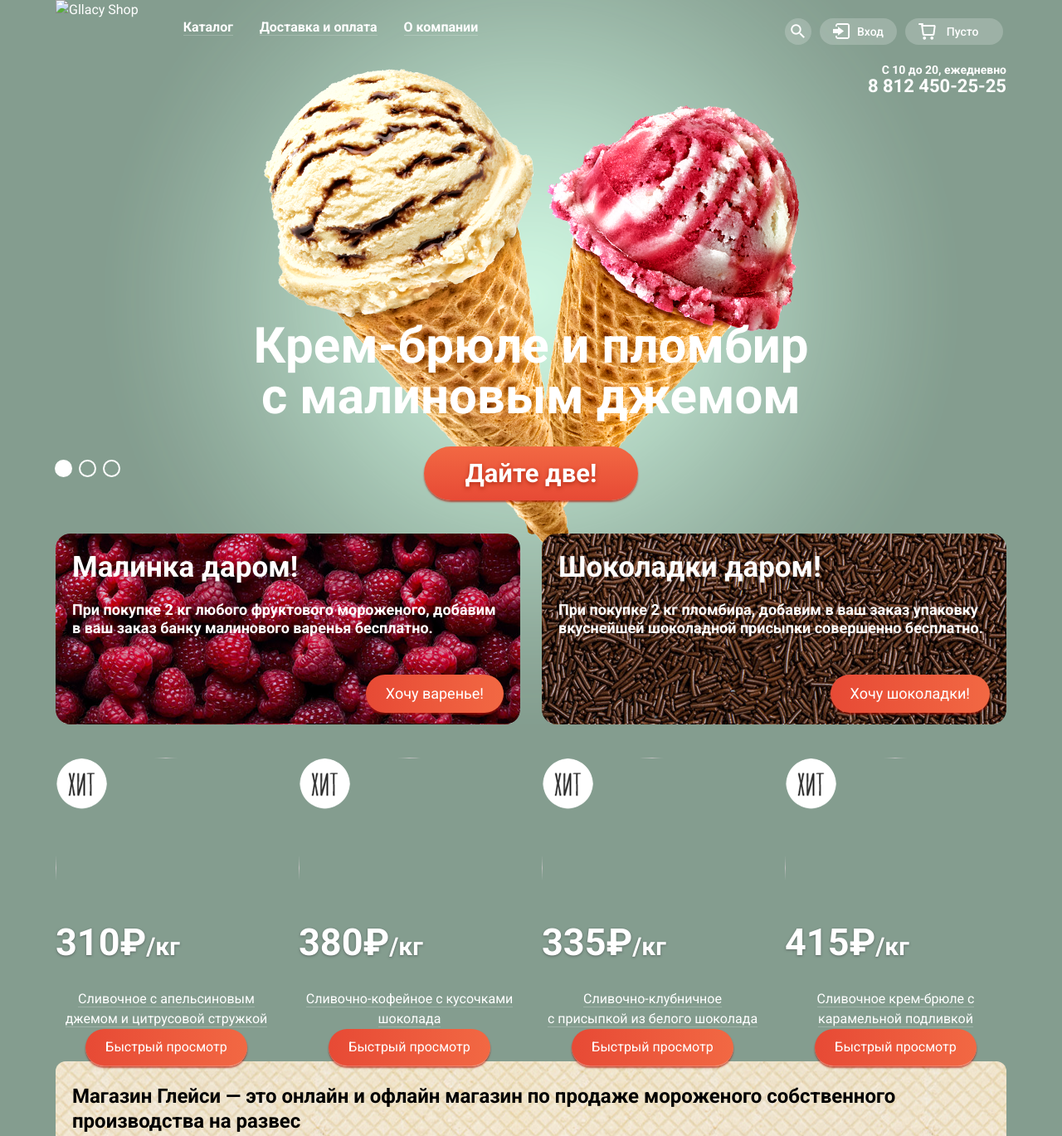
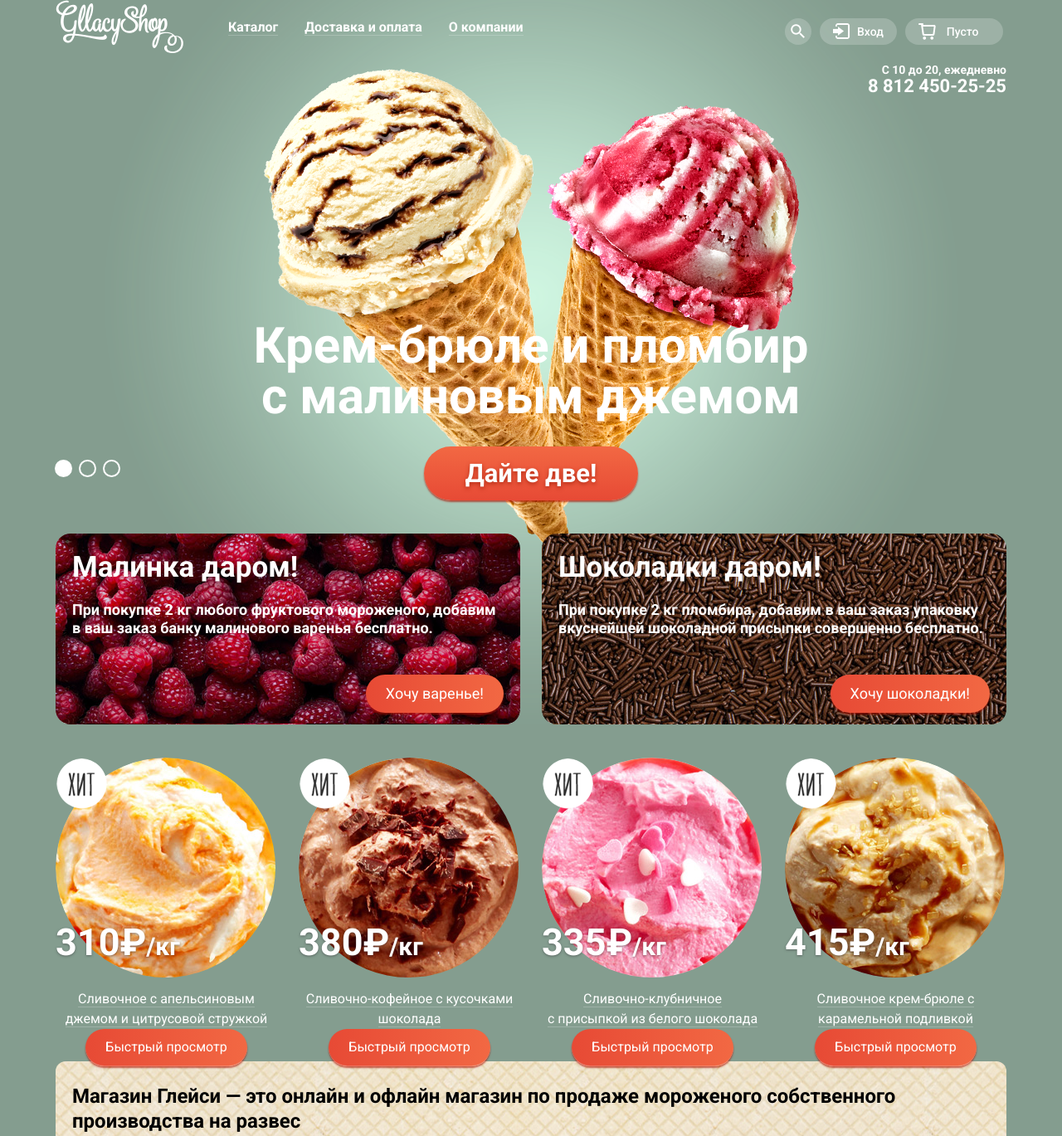
Before and after one commit to dumpy1/299269-gllacy, a plain HTML site: page index.html in a window 1280 px wide. Shown: the top 1369 px of the page at 83% size. Drawn offline with Linux system fonts and the light colour scheme; the site is published under a folder, as on GitHub Pages, so addresses that start at the root find nothing.

Commit message:
fix pathes

```diff
--- a/index.html
+++ b/index.html
@@ -19,11 +19,11 @@
          <header>
             <div class="container ">
                <div class="top clearfix">
-                  <a class="logo"><img src="../img/logo.png" width="154" height="64" alt="Gllacy Shop"></a>
+                  <a class="logo"><img src="./img/logo.png" width="154" height="64" alt="Gllacy Shop"></a>
                   <nav class="main-navigation">
                      <ul class="main-menu">
                         <li>
-                           <a href="#" class="navigation-link"><span >Каталог</span></a>
+                           <a href="catalog.html" class="navigation-link"><span >Каталог</span></a>
 
                         </li>
                         <li>
@@ -35,7 +35,7 @@
                      </ul>
                      <ul class="sub-menu">
                         <li><a href="#" class="hot"><b>Новинки</b></a></li>
-                        <li><a href="/catalog.html">Сливочное</a></li>
+                        <li><a href="catalog.html">Сливочное</a></li>
                         <li><a href="#">Щербеты</a></li>
                         <li><a href="#">Фруктовый лёд</a></li>
                         <li><a href="#">Мелорин</a></li>
@@ -121,25 +121,25 @@
 
                <div class="catalog">
                   <div class="catalog-item hit">
-                     <div class="catalog-image"><img src="../img/1.jpg" width="267" height="267" alt=""></div>
+                     <div class="catalog-image"><img src="./img/1.jpg" width="267" height="267" alt=""></div>
                      <p><span>310</span><span>₽</span>/кг</p>
                      <a href="#">Сливочное с&nbsp;апельсиновым джемом и&nbsp;цитрусовой стружкой</a>
                      <a href="#" class="btn hover">Быстрый просмотр</a>
                   </div>
                   <div class="catalog-item hit">
-                     <div class="catalog-image"><img src="../img/2.jpg" width="267" height="267" alt=""></div>
+                     <div class="catalog-image"><img src="./img/2.jpg" width="267" height="267" alt=""></div>
                      <p><span>380</span><span>₽</span>/кг</p>
                      <a href="#">Сливочно-кофейное с&nbsp;кусочками шоколада</a>
                      <a href="#" class="btn hover">Быстрый просмотр</a>
                   </div>
                   <div class="catalog-item hit">
-                     <div class="catalog-image"><img src="../img/3.jpg" width="267" height="267" alt=""></div>
+                     <div class="catalog-image"><img src="./img/3.jpg" width="267" height="267" alt=""></div>
                      <p><span>335</span><span>₽</span>/кг</p>
                      <a href="#">Сливочно-клубничное с&nbsp;присыпкой из&nbsp;белого шоколада</a>
                      <a href="#" class="btn hover">Быстрый просмотр</a>
                   </div>
                   <div class="catalog-item hit">
-                     <div class="catalog-image"><img src="../img/4.jpg" width="267" height="267" alt=""></div>
+                     <div class="catalog-image"><img src="./img/4.jpg" width="267" height="267" alt=""></div>
                      <p><span>415</span><span>₽</span>/кг</p>
                      <a href="#">Сливочное крем-брюле с карамельной подливкой</a>
                      <a href="#" class="btn hover">Быстрый просмотр</a>
@@ -211,7 +211,7 @@
                   <a href="#">Экологические стандарты</a>
                </div>
                <div class="footer-copyright">
-                  <img class="html-academy-logo" src="../img/html-logo.png" alt="HTML Academy">
+                  <img class="html-academy-logo" src="./img/html-logo.png" alt="HTML Academy">
                   <p>Сделано в<a href="https://htmlacademy.ru">HTML Academy</a>©2017</p>
                </div>
             </div>
```
